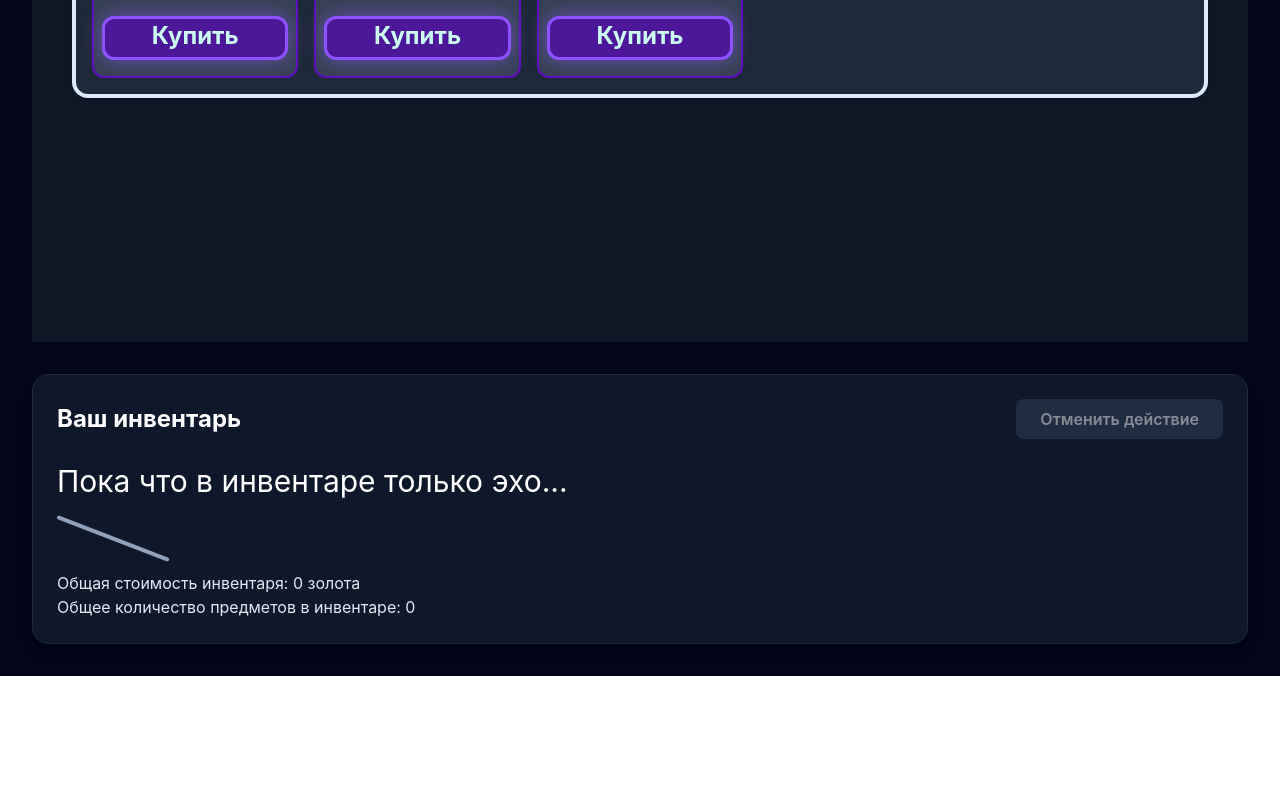
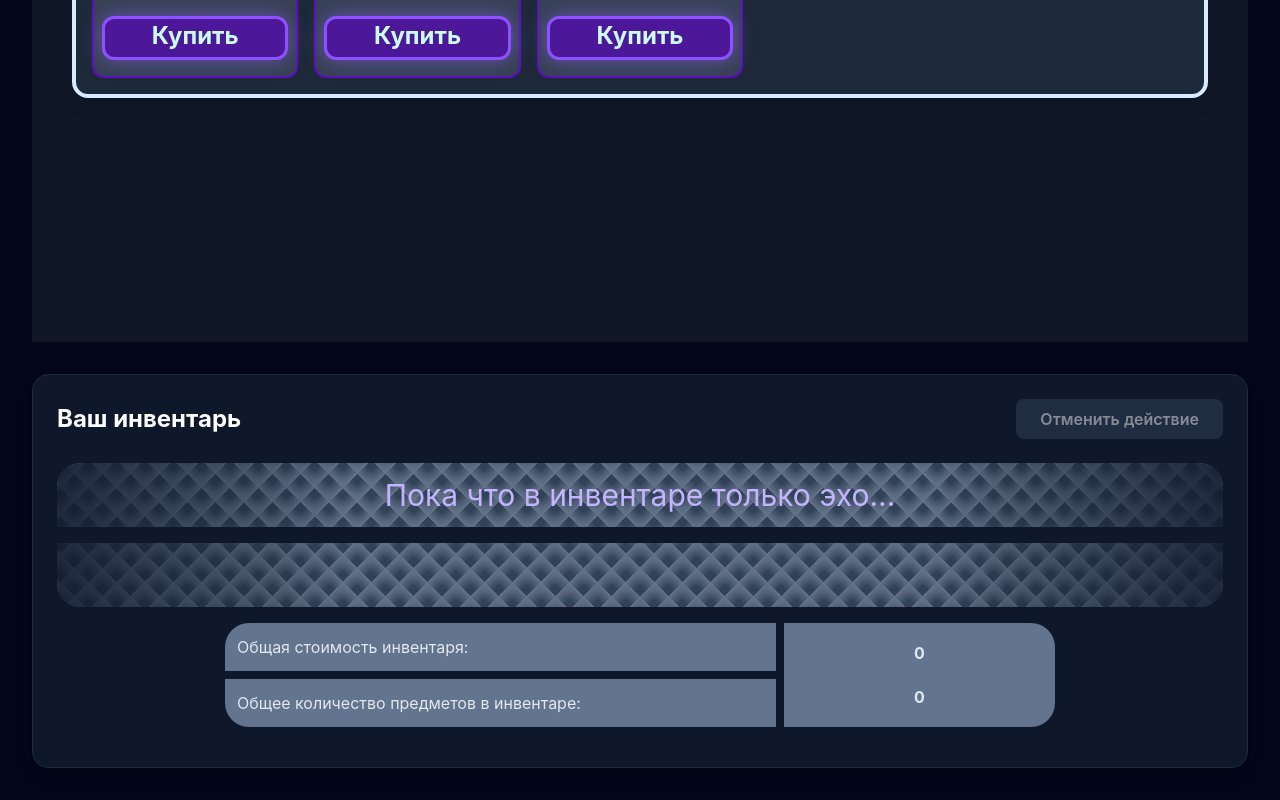
Before and after one commit to Pre-Mystdwyse/learning-frontend, a React (Vite) app: page /shop in a window 1280 px wide. Shown: the part 675-1475 px from the top of the page. Before the commit the page ends 1351 px from the top, so only its background shows below. Built offline with nearby package versions, Linux system fonts and the light colour scheme; a web font is replaced by a local one.

Commit message:
fixed Inventory's tailwind

```diff
--- a/src/components/Inventory.tsx
+++ b/src/components/Inventory.tsx
@@ -20,12 +20,16 @@ export function Inventory() {
 
   return (
     <article>
-      <h3 className="mb-4 text-xl text-white md:text-3xl">
-        {hasItems ? 'Предметы в инвентаре:' : 'Пока что в инвентаре только эхо...'}
-      </h3>
-      <div className='grid grid-cols-6 mb-13'>
-        <div className='w-30 h-1 bg-slate-400 rounded origin-left rotate-21'></div>
-        <div className=''></div>
+      <div className='w-full h-16 bg-slate-700 rounded-t-3xl overflow-hidden flex items-center justify-center relative'>
+        <h3 className="text-xl text-violet-300 md:text-3xl relative z-10">
+          {hasItems ? 'Инвентарь персонажа' : 'Пока что в инвентаре только эхо...'}
+        </h3>
+        <div className="absolute inset-0 bg-[repeating-linear-gradient(45deg,transparent,transparent_7px,#94a3b8_20px,#94a3b8_12px),repeating-linear-gradient(-45deg,transparent,transparent_7px,#94a3b8_20px,#94a3b8_12px)] opacity-50 rotate-180"></div>
+        <div className='absolute inset-0 pointer-events-none z-10 bg-[radial-gradient(circle,transparent_50%,rgba(15,23,42,0.8)_100%)]'></div>
+      </div>
+      <div className='w-full h-16 my-4 relative overflow-hidden bg-slate-700 rounded-b-3xl'>
+        <div className="absolute inset-0 bg-[repeating-linear-gradient(45deg,transparent,transparent_7px,#94a3b8_20px,#94a3b8_12px),repeating-linear-gradient(-45deg,transparent,transparent_7px,#94a3b8_20px,#94a3b8_12px)] opacity-50"></div>
+        <div className='absolute inset-0 pointer-events-none z-10 bg-[radial-gradient(circle,transparent_50%,rgba(15,23,42,0.8)_100%)]'></div>
       </div>
       {hasItems && (
         <div ref={listRef} className="grid grid-cols-[repeat(auto-fit,minmax(12rem,1fr))] gap-4">
@@ -34,30 +38,22 @@ export function Inventory() {
           ))}
         </div>
       )}
-      <p>Общая стоимость инвентаря: {totalCost} золота</p>
-      <p>Общее количество предметов в инвентаре: {currentHeroInventory.length}</p>
+      <div className='grid grid-cols-3 gap-2 my-4 lg:mx-42'>
+        <div className='bg-slate-500 p-3 col-span-2 rounded-tl-3xl flex items-center'>
+          <p>Общая стоимость инвентаря:</p>
+        </div>
+        <div className='bg-slate-500 p-3 row-span-2 rounded-r-3xl grid grid-rows-2 gap-2 text-center font-bold'>
+          <div className='flex items-center justify-center'>
+            {totalCost}
+          </div>
+          <div className='flex items-center justify-center'>
+            {currentHeroInventory.length}
+          </div>
+        </div>
+        <div className='bg-slate-500 p-3 col-span-2 rounded-bl-3xl flex items-center'>
+          <p>Общее количество предметов в инвентаре:</p>
+        </div>
+      </div>
     </article>
   );
 }
-
-{
-  /* <article>
-            <h3>
-                {hasItems ? "Предметы в инвентаре:" : "Пока что в инвентаре только эхо..."}
-            </h3>
-            {hasItems && (
-                <ul ref={listRef}>
-                    {currentHeroInventory.map((item) => (
-                        <li key={item.id}>
-                            <img src={item.imgSrc} alt={item.imgDesc} />
-                            <h3>{item.name}</h3>
-                            <p>{item.price / 2}</p>
-                            <button onClick={() => sellItem(item.id)}>Продать</button>
-                        </li>
-                    ))}
-                </ul>
-            )}
-            <p>Общая стоимость инвентаря: {totalCost} золота</p>
-            <p>Общее количество предметов в инвентаре: {currentHeroInventory.length}</p>
-        </article> */
-}
--- a/src/components/InventoryItemCard.tsx
+++ b/src/components/InventoryItemCard.tsx
@@ -9,17 +9,17 @@ export function InventoryItemCard({ item }: InventoryItemCardProps) {
     }
 
     return (
-        <div className="bg-slate-800 border border-slate-700 rounded-xl p-3 flex flex-col items-center text-center group">
+        <div className="bg-slate-800 border border-slate-700 rounded-xl p-3 flex flex-col justify-between items-center text-center gap-2 group">
             <img
                 src={item.imgSrc}
                 alt={item.imgDesc}
-                className="h-24 w-24"
+                className="h-24 w-24 border-2 border-violet-600 rounded-lg overflow-hidden shadow-[0_0_12px_rgba(139,92,246,0.5)]"
             />
-            <p>{item.name}</p>
-            <p>Цена: {item.price}</p>
+            <p className="text-teal-100/90 font-bold">{item.name}</p>
+            <p className="text-yellow-400">Цена: {item.price / 2}</p>
             <button
                 onClick={handleSell}
-                className=""
+                className="bg-red-900 p-1 px-3 border-2 border-red-500 rounded-sm w-full group-hover:bg-red-800 group-hover:border-red-400 transition-all duration-300 group-hover:shadow-[0_0_15px_rgba(239,68,68,0.7)]"
             >
                 Продать
             </button>
```
